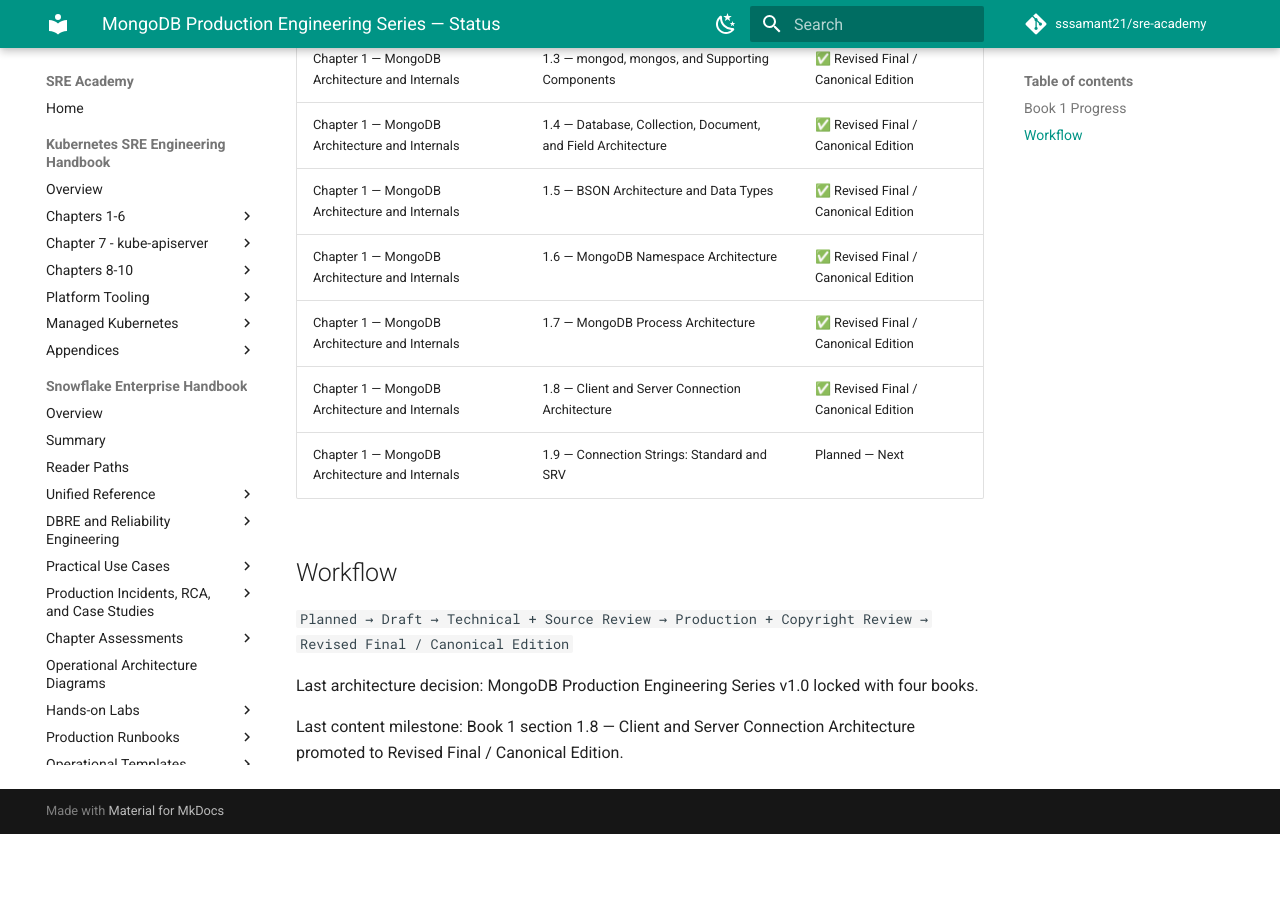
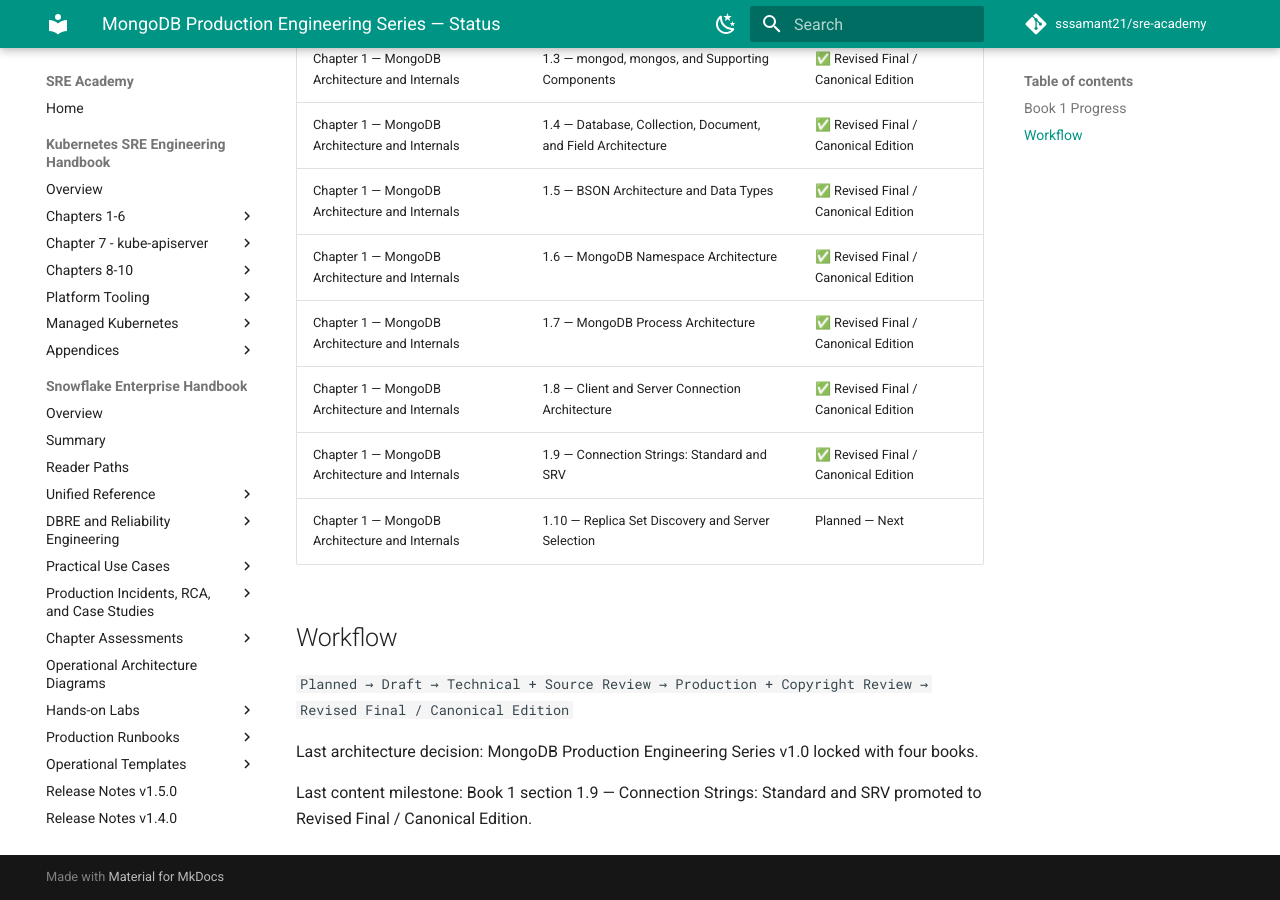
Before and after one commit to sssamant21/sre-academy, an MkDocs documentation site: the page built from docs/books/mongodb/STATUS.md, in a window 1280 px wide and 900 px high, scrolled down 779 px. Built offline with MkDocs 1.6.1 and Material for MkDocs 9.7.7, drawn with Linux system fonts in a browser that asks for light colours; comment, search, counter and statistics services are not loaded; before the commit the page ends 1613 px from its top, so only the background shows below that; some of the changed text lies outside the part shown.

Commit message:
docs(mongodb): update series status for canonical Book 1 section 1.9

```diff
--- a/docs/books/mongodb/STATUS.md
+++ b/docs/books/mongodb/STATUS.md
@@ -2,7 +2,7 @@
 
 | Book | Title | Architecture | Content Status |
 |---|---|---|---|
-| 1 | MongoDB Administration Handbook | 🔒 Locked | In Progress — 1.1–1.8 Canonical |
+| 1 | MongoDB Administration Handbook | 🔒 Locked | In Progress — 1.1–1.9 Canonical |
 | 2 | MongoDB SRE & Reliability Engineering Handbook | 🔒 Locked | Planned |
 | 3 | MongoDB DBRE & Performance Engineering Handbook | 🔒 Locked | Planned |
 | 4 | MongoDB Cloud & Kubernetes Production Handbook | 🔒 Locked | Planned |
@@ -19,7 +19,8 @@
 | Chapter 1 — MongoDB Architecture and Internals | 1.6 — MongoDB Namespace Architecture | ✅ Revised Final / Canonical Edition |
 | Chapter 1 — MongoDB Architecture and Internals | 1.7 — MongoDB Process Architecture | ✅ Revised Final / Canonical Edition |
 | Chapter 1 — MongoDB Architecture and Internals | 1.8 — Client and Server Connection Architecture | ✅ Revised Final / Canonical Edition |
-| Chapter 1 — MongoDB Architecture and Internals | 1.9 — Connection Strings: Standard and SRV | Planned — Next |
+| Chapter 1 — MongoDB Architecture and Internals | 1.9 — Connection Strings: Standard and SRV | ✅ Revised Final / Canonical Edition |
+| Chapter 1 — MongoDB Architecture and Internals | 1.10 — Replica Set Discovery and Server Selection | Planned — Next |
 
 ## Workflow
 
@@ -27,4 +28,4 @@
 
 Last architecture decision: MongoDB Production Engineering Series v1.0 locked with four books.
 
-Last content milestone: Book 1 section 1.8 — Client and Server Connection Architecture promoted to Revised Final / Canonical Edition.
+Last content milestone: Book 1 section 1.9 — Connection Strings: Standard and SRV promoted to Revised Final / Canonical Edition.
```
